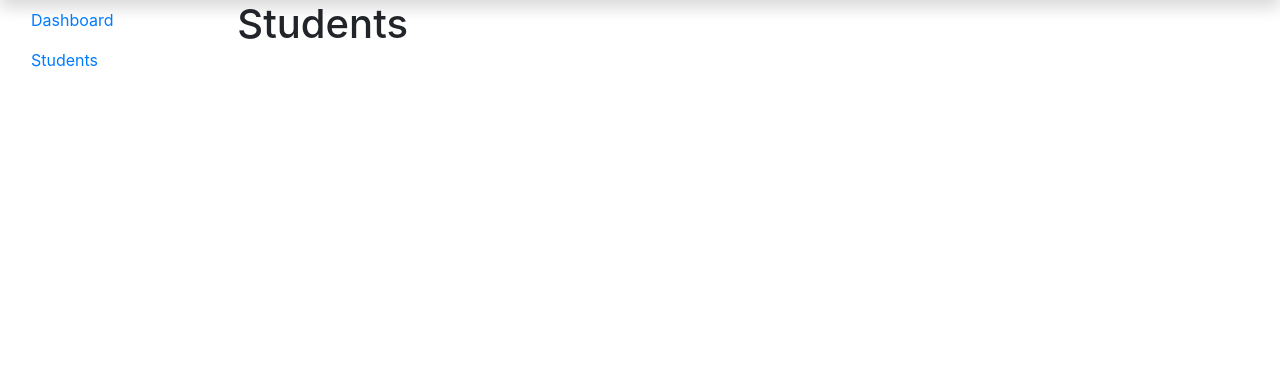
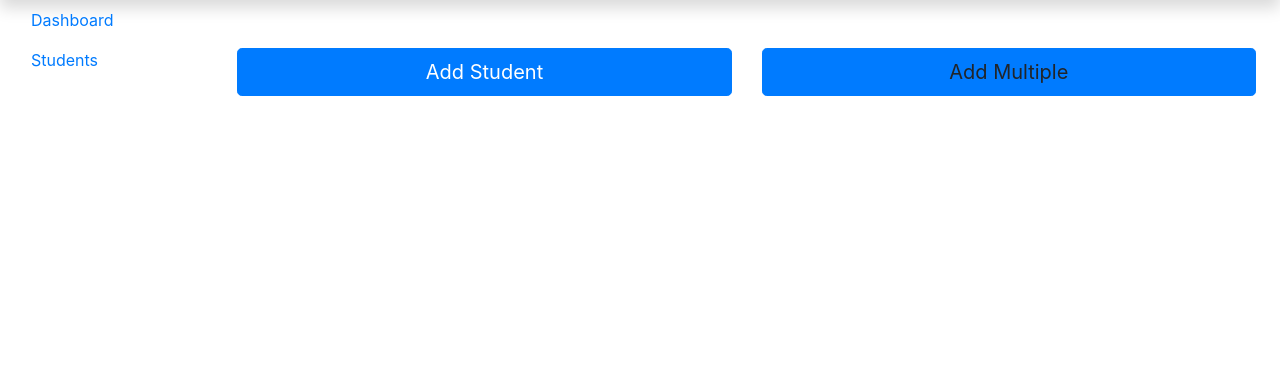
Before and after one commit to jamesyinbaare/nabptexcps, a Django app: page /dashboard/students in a window 1280 px wide. Shown: the part 48-420 px from the top of the page. Run offline with Django 3.2, Linux system fonts and the light colour scheme; some libraries are stand-ins or nearby versions.

Commit message:
student form init

```diff
--- /dev/null
+++ b/sms/templates/sms/add_student.html
@@ -0,0 +1,3 @@
+{%extends 'sms/dashboard_base.html'%}
+
+{{form}}
--- a/sms/templates/sms/dashboard_manage_students.html
+++ b/sms/templates/sms/dashboard_manage_students.html
@@ -2,7 +2,13 @@
 
 {%block content %}
 
-
-<h1>Students</h1>
+<div class="row mt-5">
+    <div class="col-6">
+        <a class="btn btn-lg btn-primary btn-block" href="">Add Student</a>
+    </div>
+    <div class="col-6">
+            <a class="btn btn-lg btn-primary btn-block">Add Multiple</a>
+    </div>
+</div>
 
 {%endblock%}
--- a/sms/views.py
+++ b/sms/views.py
@@ -1,4 +1,5 @@
 from django.shortcuts import render
+from . forms import StudentForm
 
 # Create your views here.
 
@@ -10,3 +11,15 @@ def dashboard(request):
 def manage_students(request):
 
     return render(request, 'sms/dashboard_manage_students.html',{})
+
+
+def add_student(request):
+
+    if request.method == "POST":
+        form = StudentForm(request.POST)
+        if form.is_valid():
+            form.save()
+    else:
+        form = StudentForm()
+
+    return render(request,'sms/add_student.html',{'form': form})
```
Also changed, not shown: sms/forms.py (added, +8 -0 lines).
